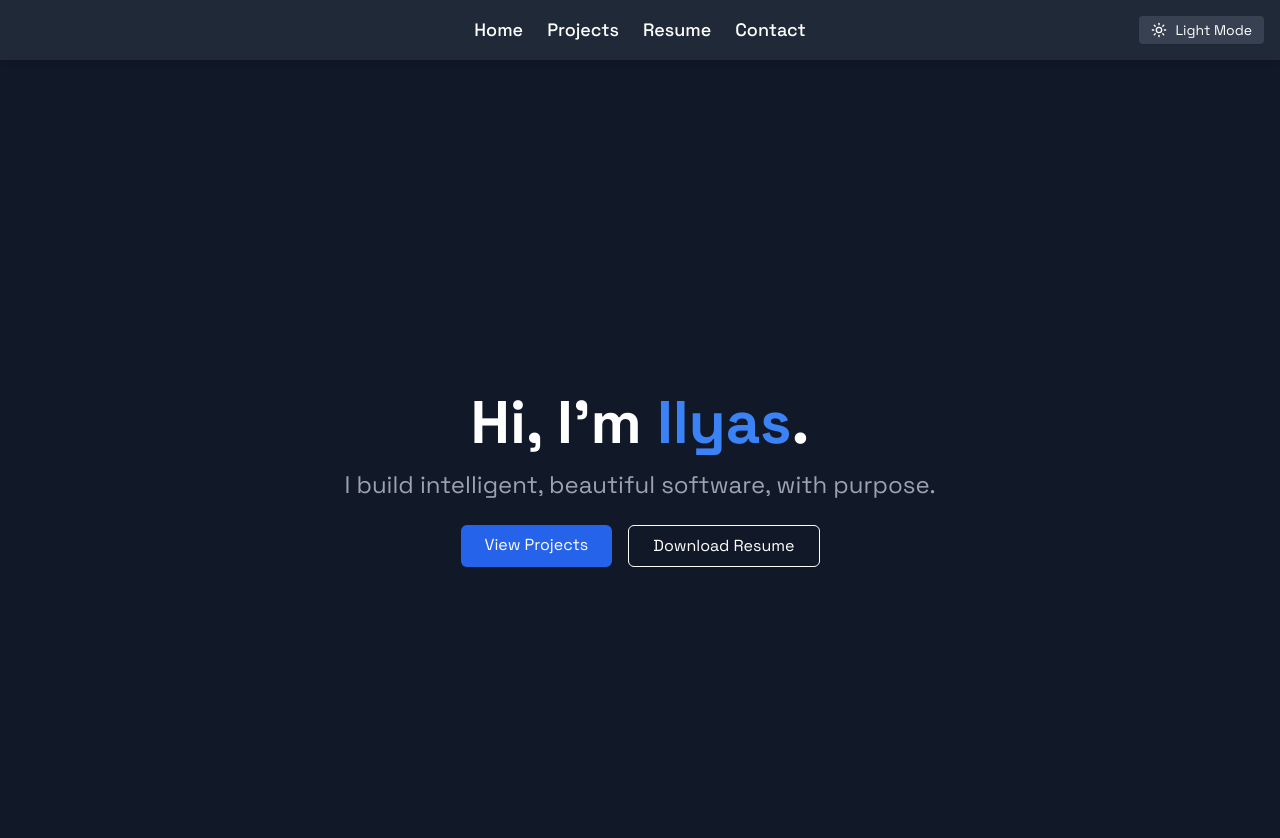
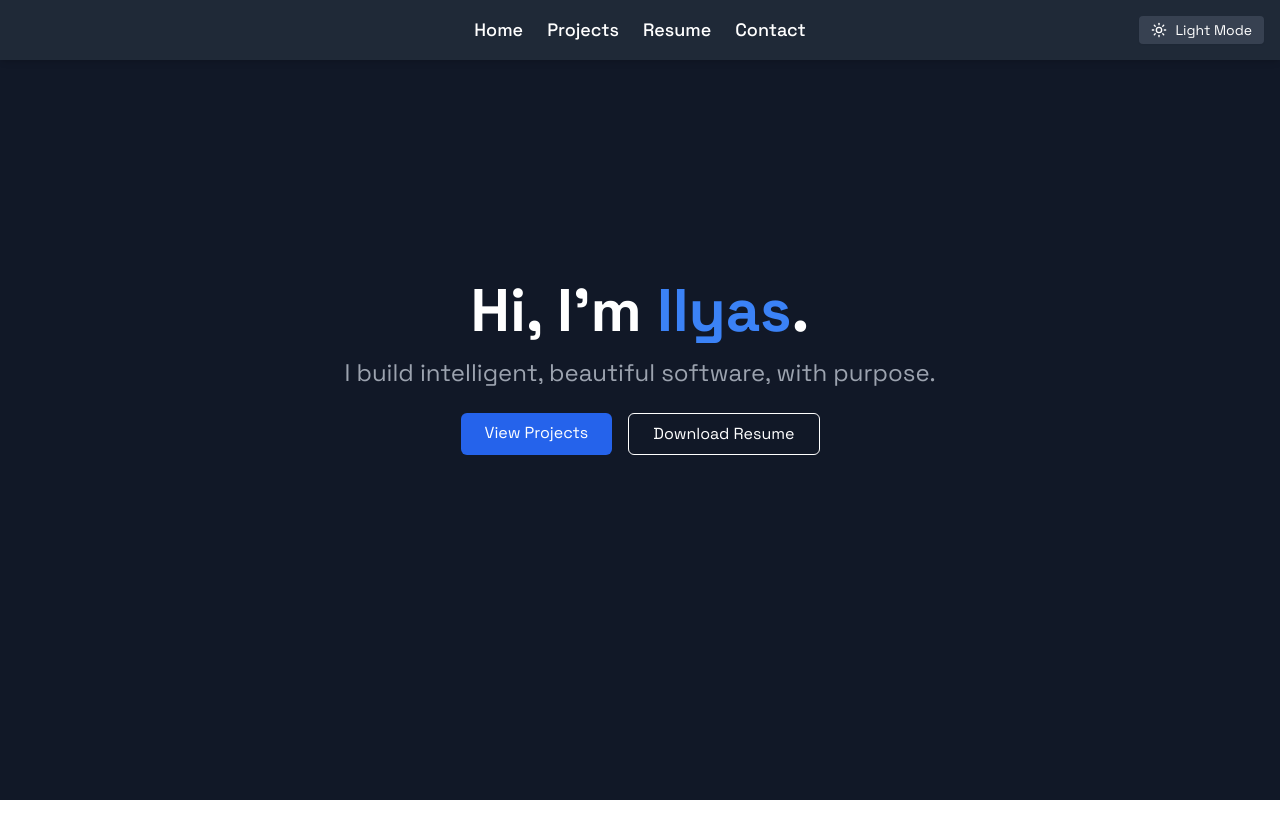
Before and after one commit to Ilyas-Ait-Ali/portfolio-website, a React (Vite) app: page / in a window 1280 px wide. Shown: the top 838 px of the page. After the commit the page ends 800 px from the top, so only its background shows below. Built offline with nearby package versions, Linux system fonts and the light colour scheme.

Commit message:
fix: remove unwanted scroll by adjusting layout

```diff
--- a/src/App.jsx
+++ b/src/App.jsx
@@ -8,14 +8,16 @@ import Resume from "./pages/Resume";
 export default function App() {
   return (
     <Router>
+      <div className="bg-gray-900 text-white min-h-screen flex flex-col">
         <Navbar />
-      <div className="pt-20 px-4 min-h-screen bg-gray-900 text-white">
+        <main className="flex-1">
           <Routes>
             <Route path="/" element={<Home />} />
             <Route path="/projects" element={<Projects />} />
             <Route path="/resume" element={<Resume />} />
             <Route path="/contact" element={<Contact />} />
           </Routes>
+        </main>
       </div>
     </Router>
   );
--- a/src/components/Hero.jsx
+++ b/src/components/Hero.jsx
@@ -3,7 +3,7 @@ import { Link } from "react-router-dom";
 
 export default function Hero() {
   return (
-    <section className="min-h-screen flex flex-col justify-center items-center text-center px-4">
+    <section className="h-[calc(100vh-4rem)] flex flex-col justify-center items-center text-center px-4">
       <motion.h1
         className="text-4xl md:text-6xl font-bold mb-4"
         initial={{ opacity: 0, y: -30 }}
--- a/src/pages/Contact.jsx
+++ b/src/pages/Contact.jsx
@@ -23,7 +23,7 @@ const socialLinks = [
 export default function Contact() {
   return (
     <motion.section
-      className="min-h-screen flex flex-col items-center justify-center px-4 text-white text-center"
+      className="h-[calc(100vh-4rem)] flex flex-col items-center justify-center px-4 text-white text-center"
       initial={{ opacity: 0, y: 30 }}
       whileInView={{ opacity: 1, y: 0 }}
       transition={{ duration: 0.6 }}
```
Also changed, not shown: src/index.css (line endings or trailing spaces). Lines whose indentation alone changed are shown as unchanged.
